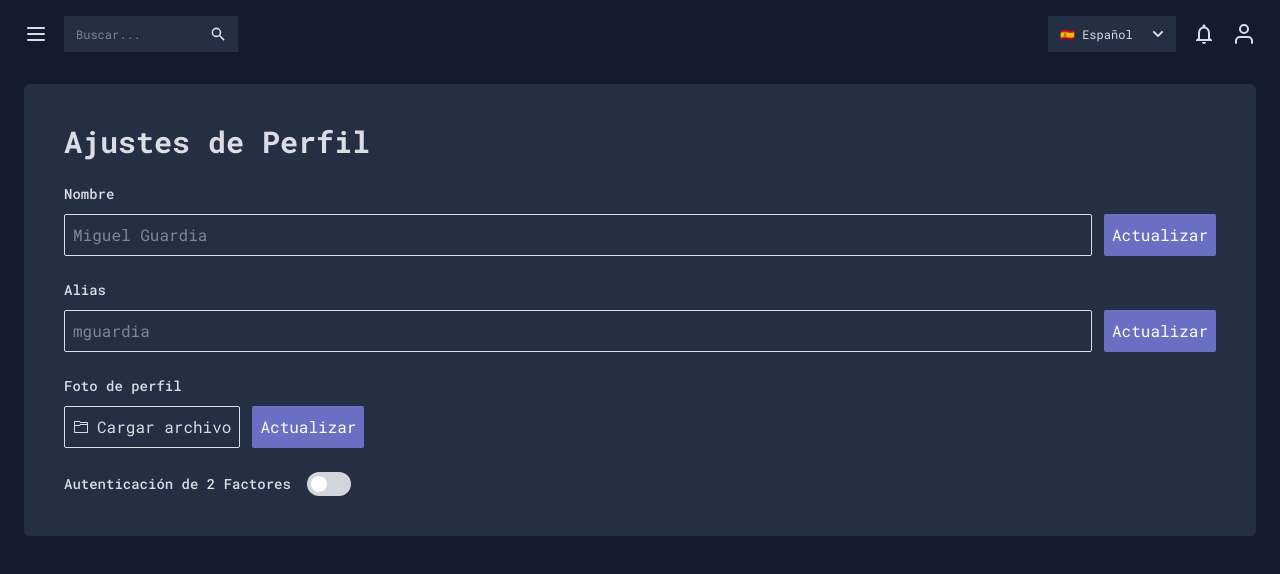
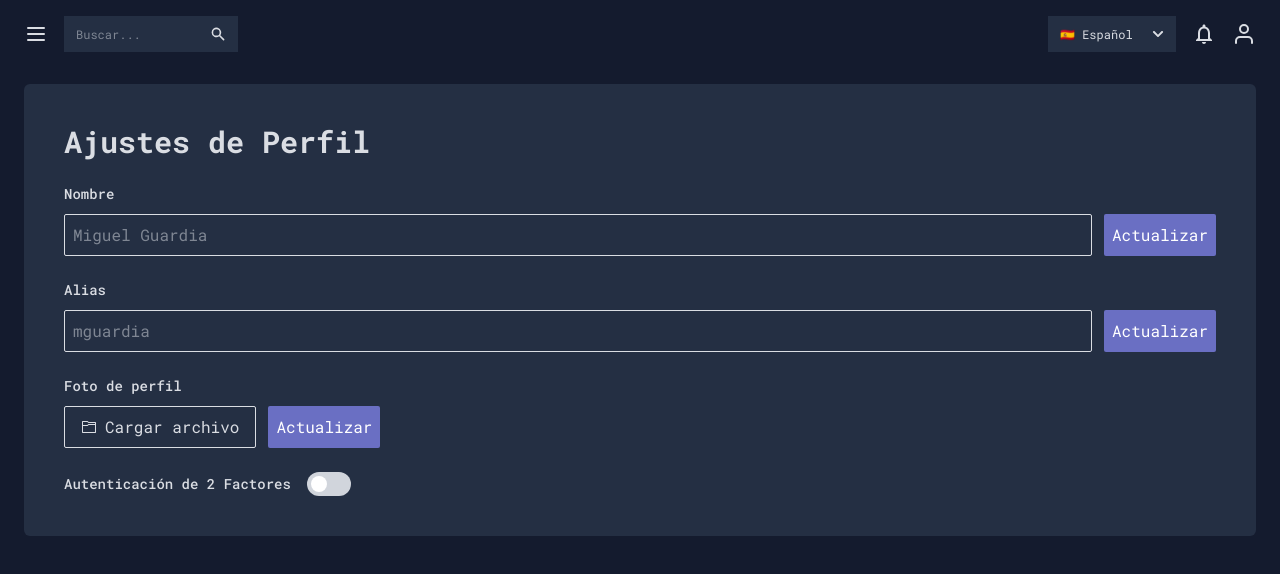
Before and after one commit to MGuardia10/42cursus_ft_transcendence, a React (Vite) app in the folder frontend/: page /profile in a window 1280 px wide. Shown: the top 574 px of the page. Built offline with nearby package versions, Linux system fonts and the light colour scheme; a web font is replaced by a local one.

Commit message:
some minor changes on padding on profile.tsx

```diff
--- a/frontend/src/pages/Profile/Profile.tsx
+++ b/frontend/src/pages/Profile/Profile.tsx
@@ -109,7 +109,7 @@ const Profile: React.FC = () => {
 			<div className='flex flex-row gap-2 md:gap-3'>
 				<label
 					htmlFor="avatar"
-					className="text-sm md:text-base cursor-pointer flex items-center gap-2 p-1.5 md:p-2 rounded-xs border"
+					className="text-sm md:text-base cursor-pointer flex items-center gap-2 px-3 py-1.5 md:px-4 md:py-2 rounded-xs border"
 				>
 					{ avatar ? <VscFolderActive className='text-text-tertiary'/> : <VscFolder /> }
 					<p className='inline-block whitespace-nowrap'>{ t("user_settings_upload") }</p>
```
